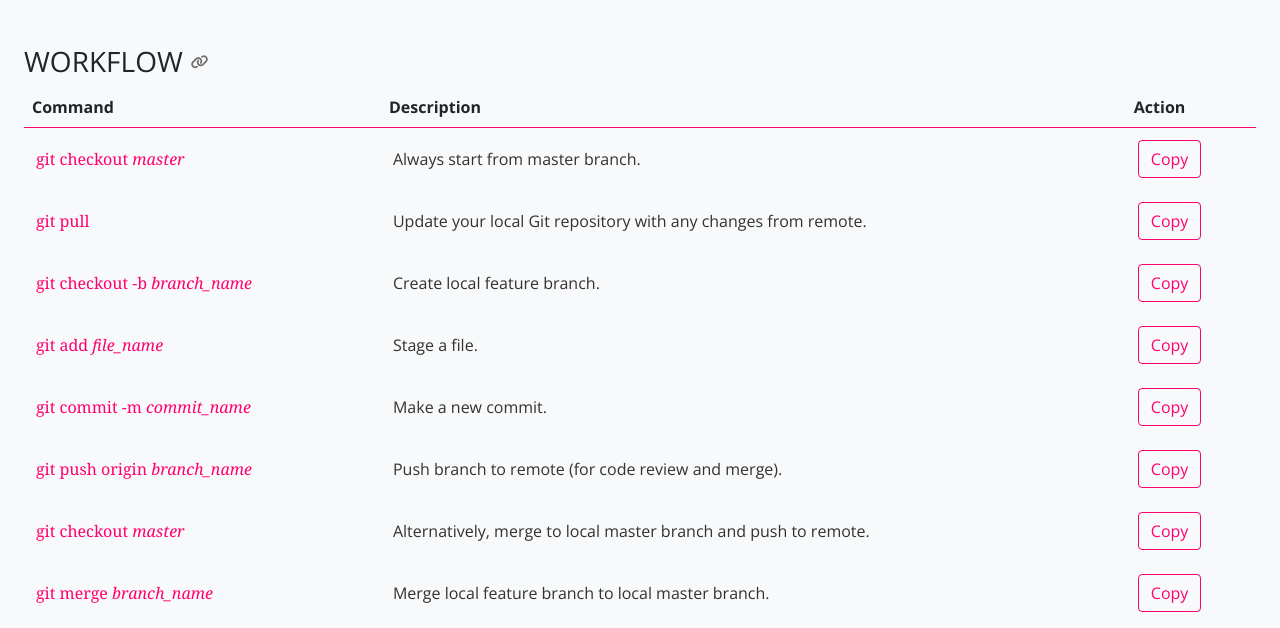
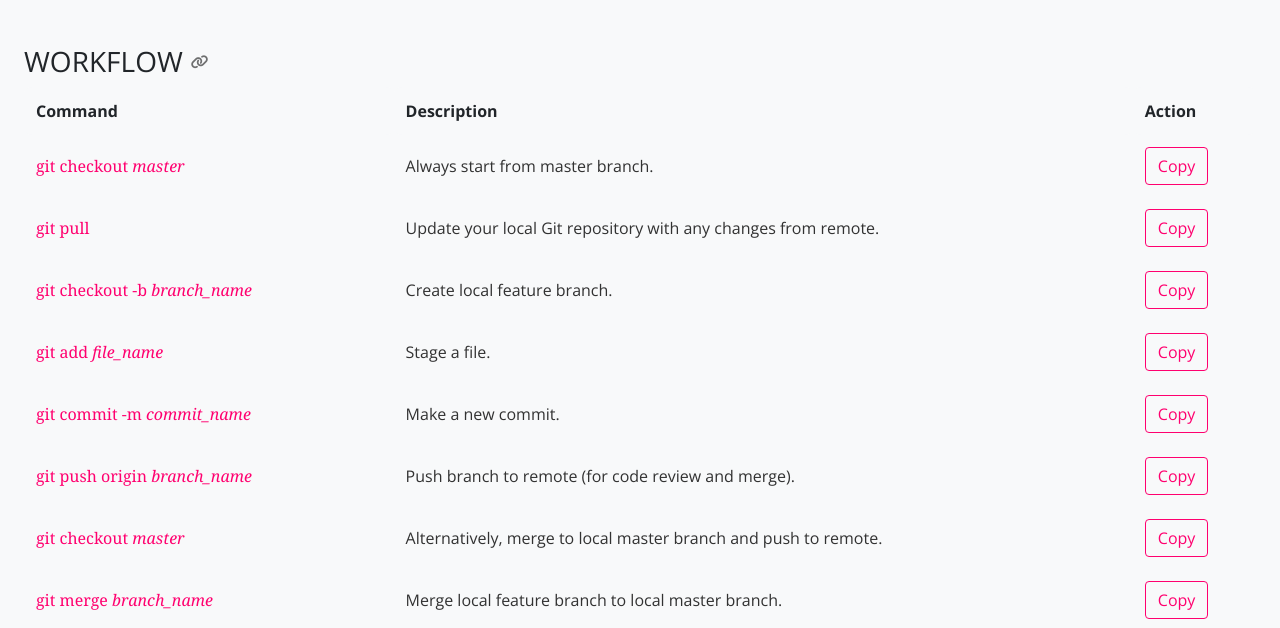
Before and after one commit to ThunderXBlitZ/GitSheet.wtf, a website: page index.html in a window 1280 px wide. Shown: the part 117-745 px from the top of the page. Drawn offline with nearby package versions, Linux system fonts and the light colour scheme; some packages are replaced by stand-ins of ours; a script that the page names is missing.

Commit message:
Fix column widths

```diff
--- a/styles.css
+++ b/styles.css
@@ -58,10 +58,11 @@ body {
 }
 
 .table {
+  width: 100%;
   border-collapse: collapse;
 }
 
-.table td {
+.table th, .table td {
   vertical-align: middle;
   padding: 12px;
   border: none;
@@ -80,6 +81,23 @@ tbody tr td:first-child {
 
 tbody tr td:nth-child(2) {
   color: rgb(50, 50, 50)
+}
+
+.table th:nth-child(1),
+.table td:nth-child(1) {
+  width: 30%;
+  word-wrap: break-word;
+}
+
+.table th:nth-child(2),
+.table td:nth-child(2) {
+  width: 60%; /* Description column */
+  word-wrap: break-word;
+}
+
+.table th:nth-child(3),
+.table td:nth-child(3) {
+  width: 10%; /* Button column */
 }
 
 .btn-secondary {
```
